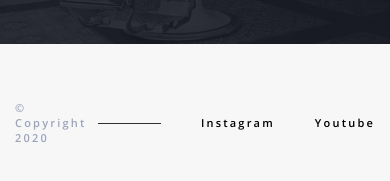
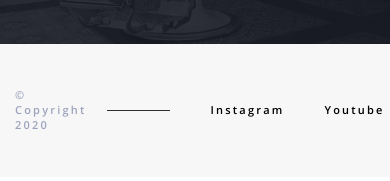
Before and after one commit to Vadym-Vasiliev/barbershop-markup-hw-05., a plain HTML site: page index.html in a window 390 px wide. Shown: the part 8518-8699 px from the top of the page. Drawn offline with nearby package versions, Linux system fonts and the light colour scheme.

Commit message:
дає висоту футеру

```diff
--- a/sass/components/_footer.scss
+++ b/sass/components/_footer.scss
@@ -1,6 +1,11 @@
 .footer {
   padding-top: 57px;
   padding-bottom: 55px;
+
+  @media screen and (max-width: 767px) {
+    padding-top: 44px;
+    padding-bottom: 44px;
+  }
 
   background-color: $bgc-footer;
 
@@ -16,6 +21,10 @@
   &__list {
     display: flex;
     margin-left: auto;
+
+    @media screen and (max-width: 767px) {
+      margin-left: 21px;
+    }
   }
 
   &__item {
```
Also changed, not shown: css/main.css, css/main.min.css, 2 other files.
